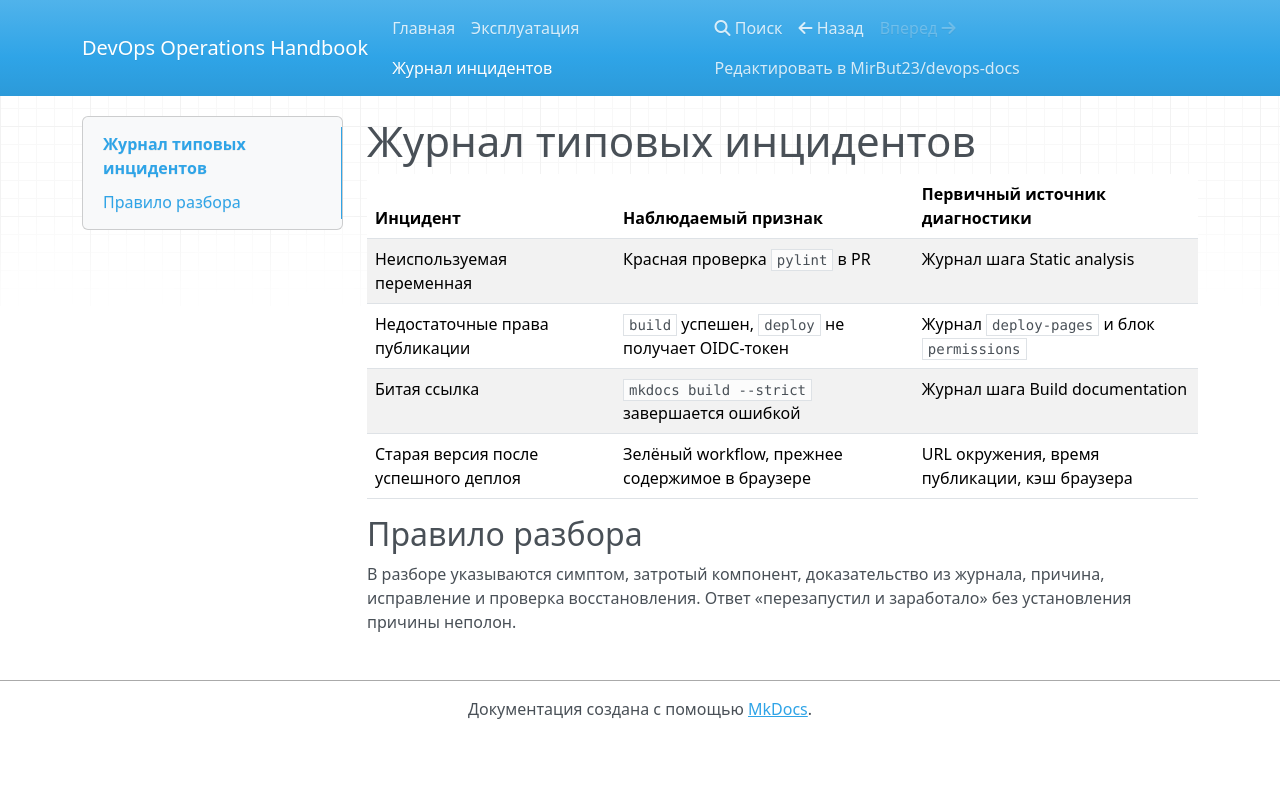
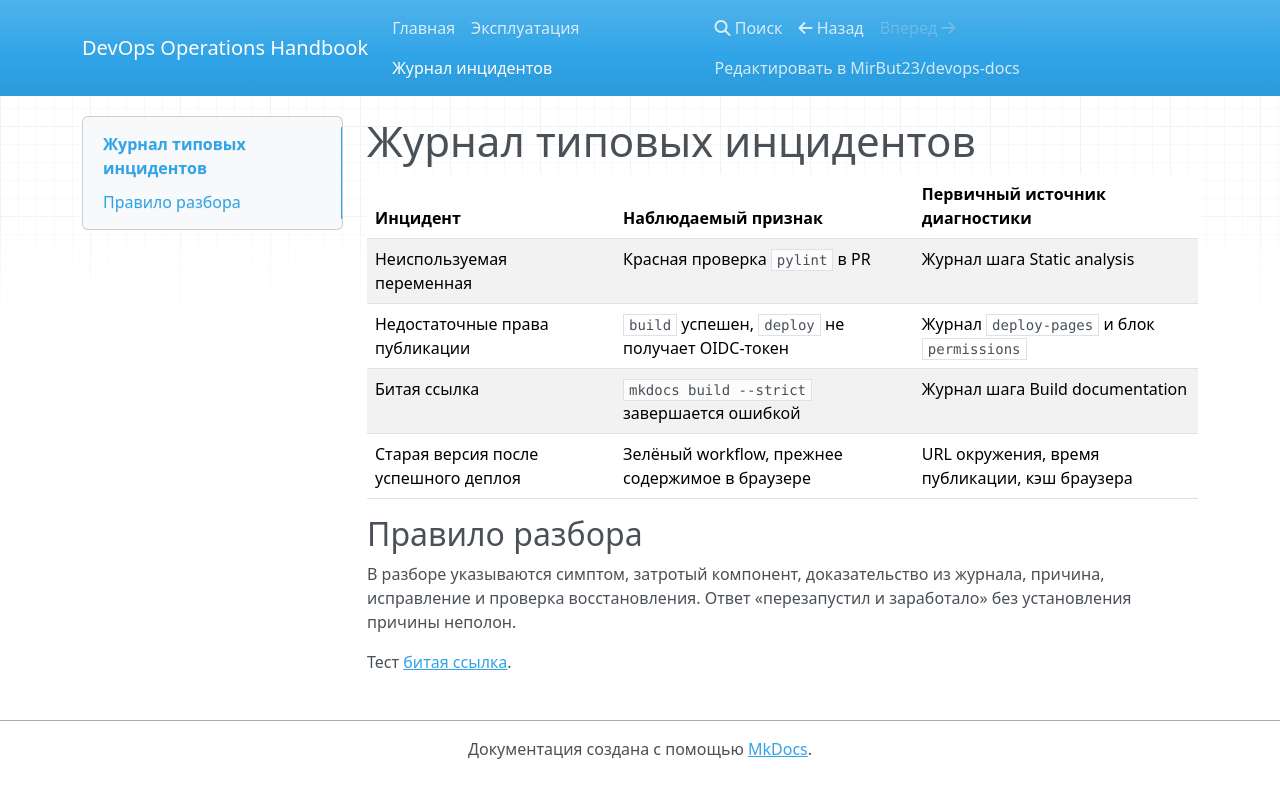
Before and after one commit to MirBut23/devops-docs, an MkDocs documentation site: the page built from docs/incidents.md, in a window 1280 px wide. Shown: the top 798 px of the page. Built offline with MkDocs 1.6.1, drawn with Linux system fonts in a browser that asks for light colours; nearby versions of some CDN libraries.

Commit message:
docs: test broken link check in PR

```diff
--- a/docs/incidents.md
+++ b/docs/incidents.md
@@ -10,3 +10,5 @@
 ## Правило разбора
 
 В разборе указываются симптом, затротый компонент, доказательство из журнала, причина, исправление и проверка восстановления. Ответ «перезапустил и заработало» без установления причины неполон.
+
+Тест [битая ссылка](missing-page.md).
```
